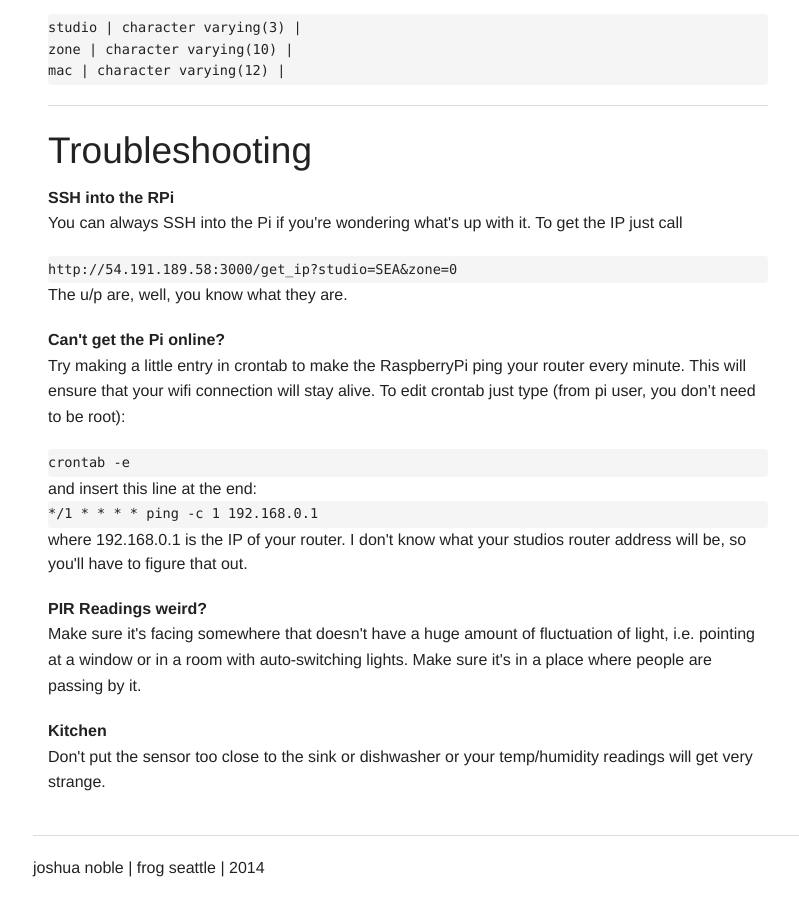
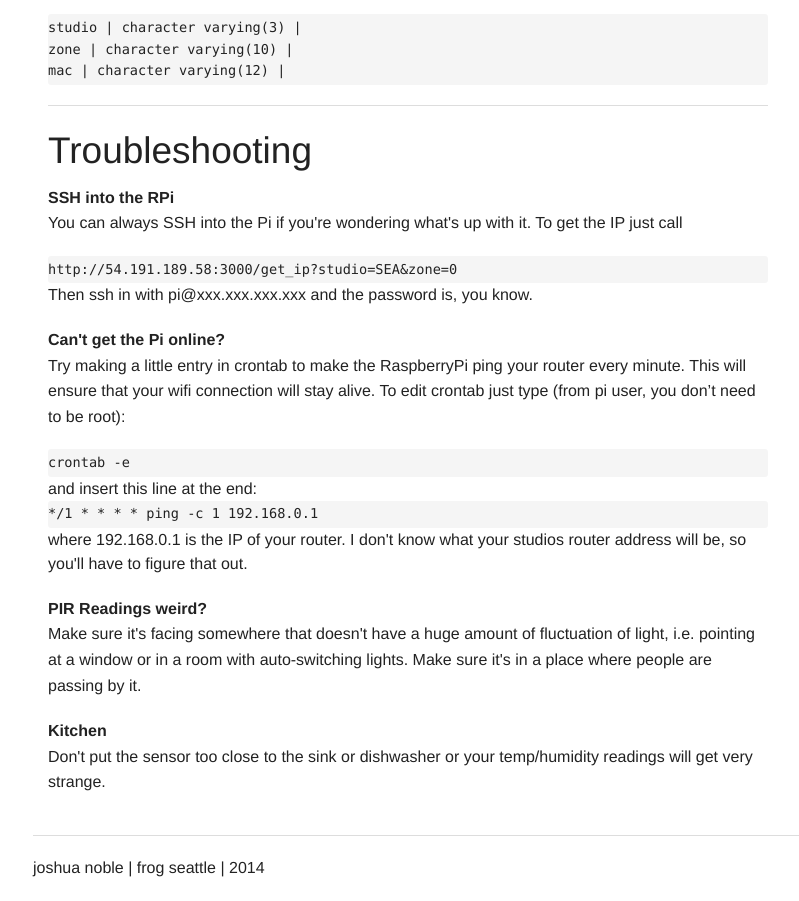
Before and after one commit to joshuajnoble/studio-sensors, a plain HTML site: page index.html in a window 1280 px wide. Shown: the part 9720-10621 px from the top of the page, without its empty margins (107-906 px from the left). Drawn offline with nearby package versions, Linux system fonts and the light colour scheme; a script that the page names is missing.

Commit message:
more tutorial

```diff
--- a/index.html
+++ b/index.html
@@ -459,9 +459,10 @@ public | studio_zone | table | postgres <br/></p>
 <strong>SSH into the RPi</strong>
 <br/>
 You can always SSH into the Pi if you're wondering what's up with it. To get the IP just call
+
 <p class="code">http://54.191.189.58:3000/get_ip?studio=SEA&zone=0</p>
 
-The u/p are, well, you know what they are.
+Then ssh in with pi@xxx.xxx.xxx.xxx and the password is, you know.
 
 </p>
 
```
